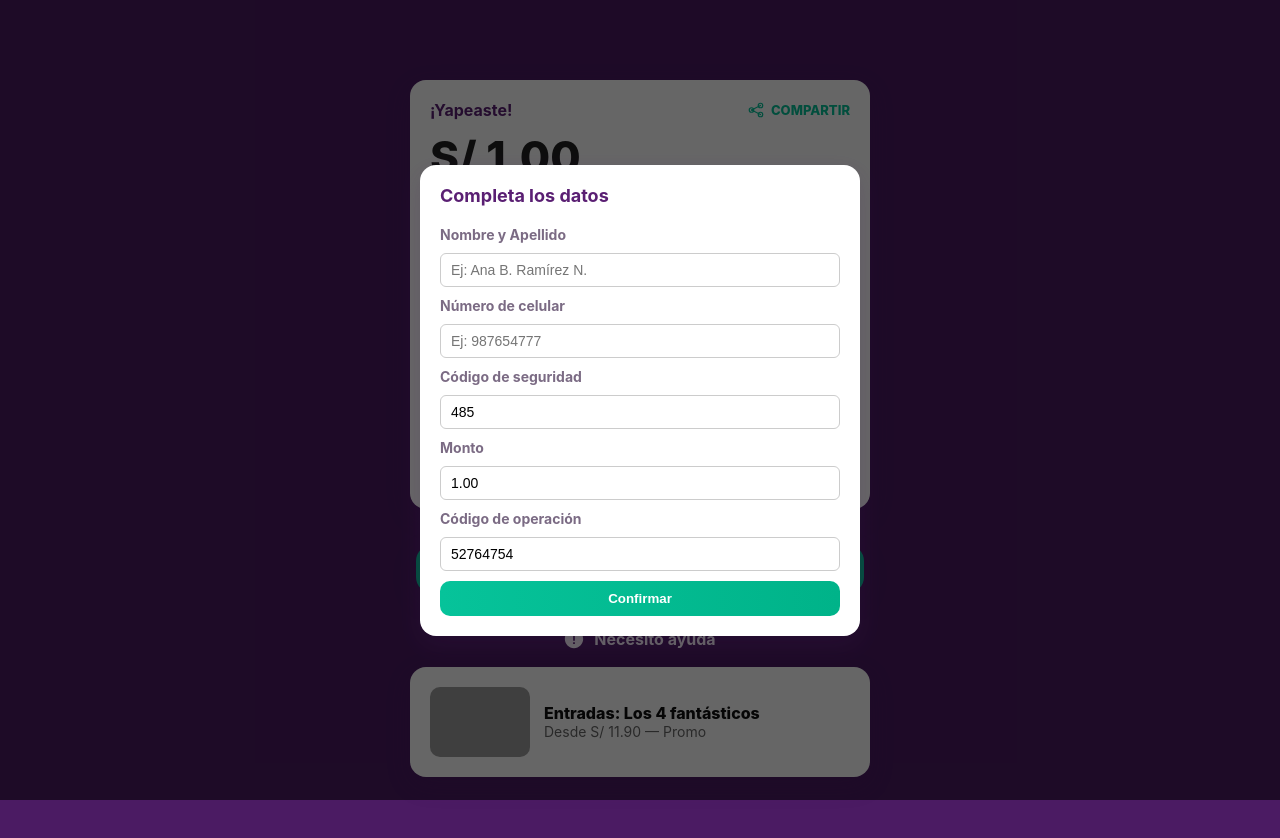
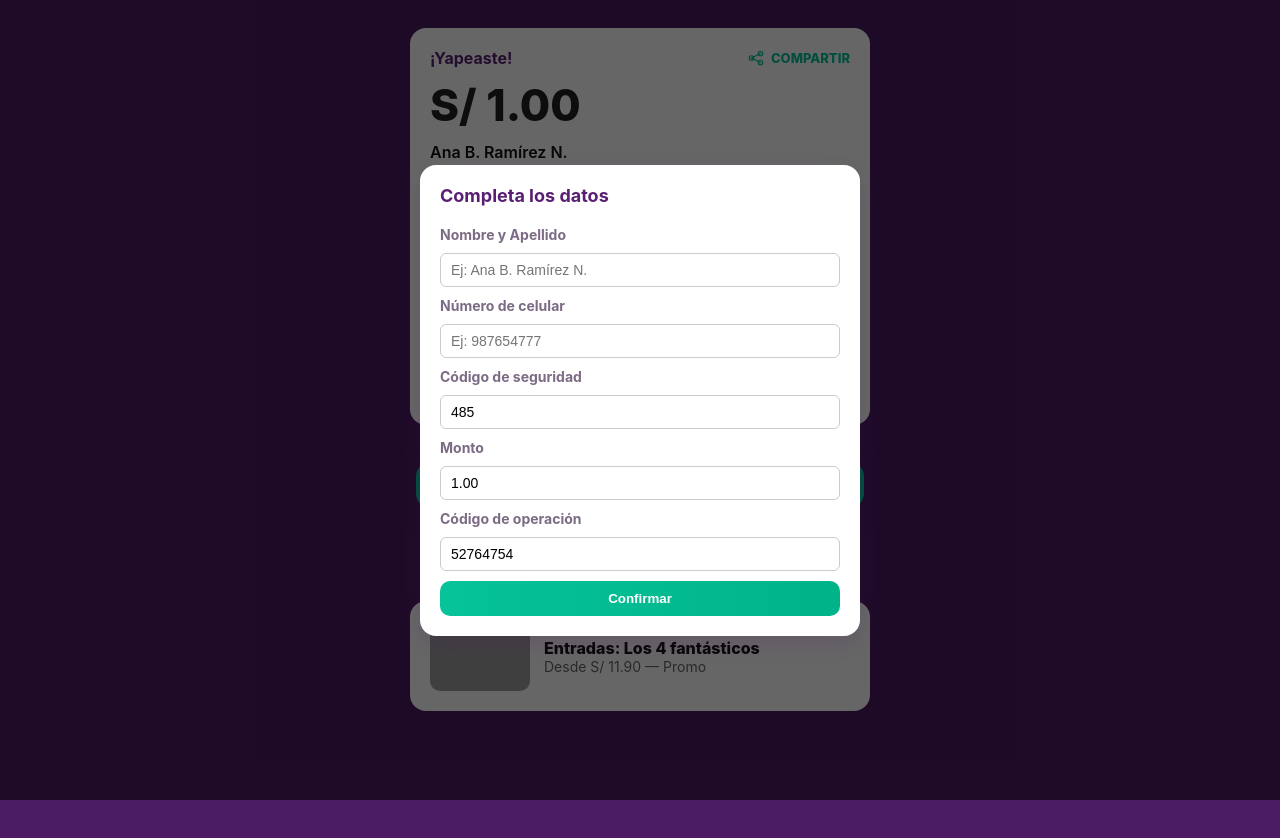
Before and after one commit to jrmoreno23/voucher-demo, a plain HTML site: page index.html in a window 1280 px wide. Drawn offline with Linux system fonts and the light colour scheme; grey boxes are pictures that could not be loaded.

Commit message:
Add files via upload

```diff
--- a/index.html
+++ b/index.html
@@ -14,16 +14,7 @@
   font-family: Inter, "Segoe UI", Roboto, Arial, sans-serif;
 }
 html,body{height:100%;margin:0;background:var(--bg);color:#111}
-/* --- CENTRADO TOTAL --- */
-.wrap{
-  min-height: 100vh; /* altura completa de la ventana */
-  display:flex;
-  flex-direction:column;
-  align-items:center;
-  justify-content:center; /* centra verticalmente */
-  padding:28px;
-  gap:18px;
-}
+.wrap{min-height:100%;display:flex;flex-direction:column;align-items:center;justify-content:flex-start;padding:28px;gap:18px;position:relative;}
 .card, .promo-box{
   background:var(--card);
   border-radius:16px;
@@ -73,15 +64,33 @@ footer{margin-top:12px;color:var(--muted);font-size:13px;text-align:center}
   height: 20px;
 }
 
-/* Mensaje de ayuda */
-.help-box {
-  display:flex;
-  align-items:center;
-  justify-content:center;
-  gap:10px;
-  color:white;
-  font-weight:700;
-  font-size:16px;
+/* Mensaje de ayuda debajo del botón */
+.help-msg {
+  display: flex;
+  align-items: center;
+  gap: 8px;
+  color: white;
+  font-weight: 700;
+  margin-bottom: 18px;
+  font-size: 16px;
+}
+.help-msg svg { width: 20px; height: 20px; }
+
+/* Logo animado Yape */
+#yapeLogo{
+  position: absolute;
+  top: -10px;
+  left: -10px;
+  width: 50px;
+  height: 50px;
+  display: none;
+  z-index: 5;
+  animation: logoAnim 1s ease forwards;
+}
+@keyframes logoAnim {
+  0% {transform: translate(-20px, -20px) scale(0);}
+  50% {transform: translate(0, 10px) scale(1.1);}
+  100% {transform: translate(0,0) scale(1);}
 }
 
 /* Overlay de edición inicial */
@@ -159,6 +168,9 @@ footer{margin-top:12px;color:var(--muted);font-size:13px;text-align:center}
 </head>
 <body>
 <div class="wrap">
+  <!-- Logo Yape -->
+  <img src="https://i.ibb.co/YapeLogo.png" id="yapeLogo" alt="Logo Yape" />
+
   <div class="card" id="voucher">
     <header>
       <div>
@@ -166,7 +178,6 @@ footer{margin-top:12px;color:var(--muted);font-size:13px;text-align:center}
       </div>
       <div class="share-container">
         <div class="share-btn" onclick="shareDemo()" title="Compartir">
-          <!-- Icono 3 círculos unidos por 2 líneas -->
           <svg class="share-icon" viewBox="0 0 24 24" fill="none" xmlns="http://www.w3.org/2000/svg">
             <circle cx="6" cy="12" r="3" stroke="#06c39a" stroke-width="1.6"/>
             <circle cx="18" cy="6" r="3" stroke="#06c39a" stroke-width="1.6"/>
@@ -224,10 +235,10 @@ footer{margin-top:12px;color:var(--muted);font-size:13px;text-align:center}
       </div>
     </main>
 
-    <footer>Plantilla genérica para trabajos — no contiene marcas reales ni datos sensibles.</footer>
+    <footer></footer>
   </div>
 
-  <!-- Botón falso Nuevo Yapeo debajo del voucher -->
+  <!-- Botón falso Nuevo Yapeo -->
   <div class="fake-button">
     <svg xmlns="http://www.w3.org/2000/svg" class="btn-icon" viewBox="0 0 24 24" fill="none" stroke="white" stroke-width="2" stroke-linecap="round" stroke-linejoin="round">
       <line x1="22" y1="2" x2="11" y2="13"></line>
@@ -237,11 +248,12 @@ footer{margin-top:12px;color:var(--muted);font-size:13px;text-align:center}
   </div>
 
   <!-- Mensaje de ayuda debajo del botón -->
-  <div class="help-box">
-    <svg xmlns="http://www.w3.org/2000/svg" width="20" height="20" fill="white" viewBox="0 0 24 24">
-      <path d="M12 1C5.925 1 1 5.925 1 12s4.925 11 11 11 11-4.925 11-11S18.075 1 12 1zm1 17h-2v-2h2v2zm0-4h-2V7h2v7z"/>
+  <div class="help-msg">
+    <svg xmlns="http://www.w3.org/2000/svg" viewBox="0 0 24 24" fill="none" stroke="white" stroke-width="2" stroke-linecap="round" stroke-linejoin="round">
+      <path d="M12 1a9 9 0 0 0-9 9v4a9 9 0 0 0 18 0v-4a9 9 0 0 0-9-9zm0 2a7 7 0 0 1 7 7v4a7 7 0 0 1-14 0v-4a7 7 0 0 1 7-7z"/>
+      <line x1="12" y1="12" x2="12" y2="12"/>
     </svg>
-    <span>Necesito ayuda</span>
+    Necesito ayuda
   </div>
 
   <div class="promo-box">
@@ -316,6 +328,12 @@ function initOverlay(){
   document.getElementById("editName").value = "";
   document.getElementById("editPhone").value = "";
   document.getElementById("overlay").style.display = "flex";
+
+  // Mostrar logo Yape animado temporal
+  const logo = document.getElementById("yapeLogo");
+  logo.style.display = "block";
+  logo.style.animation = 'logoAnim 1s ease forwards';
+  setTimeout(()=> { logo.style.display = "none"; }, 1500);
 }
 initOverlay();
 
```
